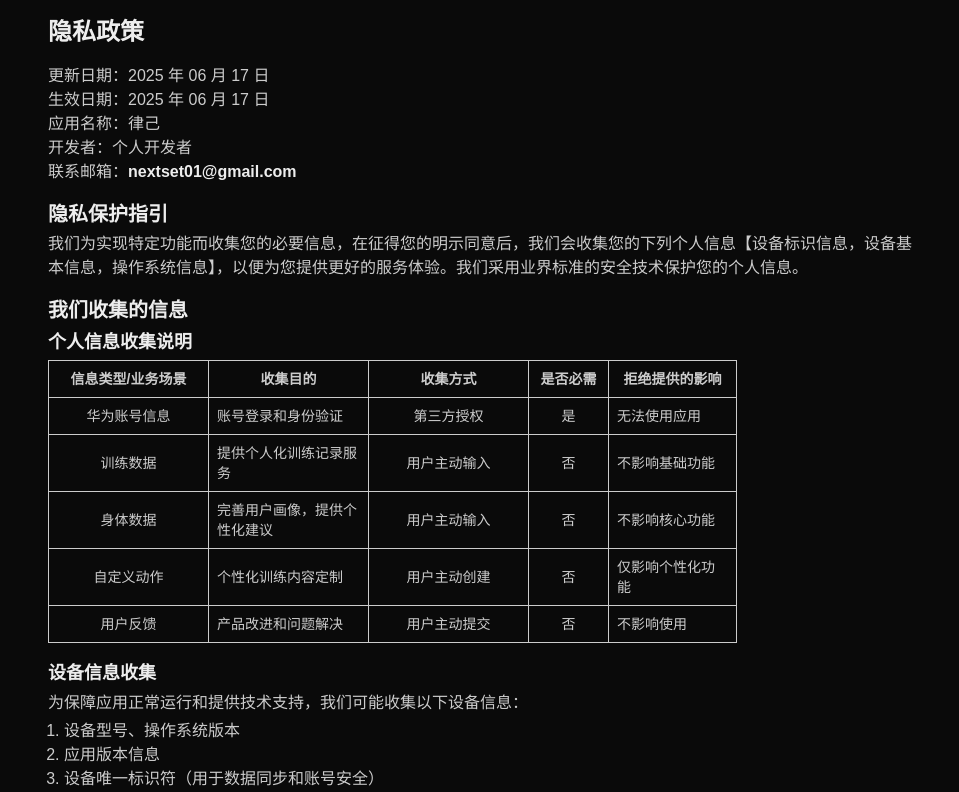
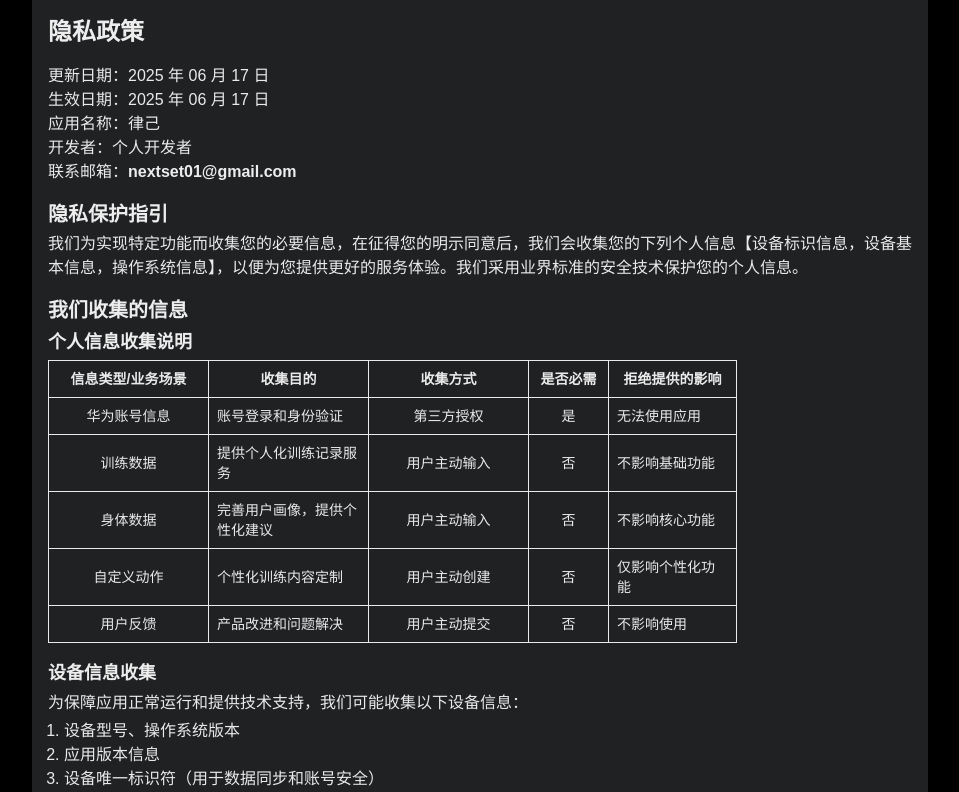
Before and after one commit to peng-xiao-shuai/nextset-h5, a Next.js app: page /dark/privacy in a window 1280 px wide. Shown: the top 792 px of the page, without its empty margins (160-1119 px from the left). Built offline with nearby package versions, Linux system fonts and the light colour scheme.

Commit message:
pref(H5): 调整样式

```diff
--- a/env.d.ts
+++ b/env.d.ts
@@ -2,7 +2,6 @@ declare interface CustomReactParams {
   params: Promise<{
     theme: 'dark' | 'light';
   }>;
-  // searchParams?: Promise<{ [key: string]: string | string[] | undefined }>;
 }
 
 declare interface CustomReactLayout extends CustomReactParams {
--- a/src/app/[theme]/feature-preview/page.tsx
+++ b/src/app/[theme]/feature-preview/page.tsx
@@ -1,24 +1,32 @@
 import { appInfo } from '@/config/ConfigData';
 import Image from 'next/image';
 import React from 'react';
+import { GenerateMetadata } from '../meta';
 
-export default async function FeaturePreviewPage(props: CustomReactParams) {
+export const generateMetadata = () => {
+  return GenerateMetadata('/feature-preview');
+};
+
+export default async function FeaturePreviewPage(props: {
+  params: Promise<{ theme: string }>;
+  searchParams: Promise<{ color: string }>;
+}) {
   const { theme } = await props.params;
-  const color = '#000'; //(await props.searchParams)?.color ?? '#000';
+  const color = (await props.searchParams)?.color ?? '#000';
 
   return (
-    <section className="max-w-3xl mx-auto px-4 py-8 bg-[#f2f3f5] dark:bg-black">
+    <section className="page-container max-w-3xl mx-auto px-4 py-8 bg-[#f2f3f5]! dark:bg-black!">
       <div
-        className="flex flex-col gap-4 p-6 rounded-xl mb-4 card"
-        style={{
-          background: `linear-gradient(0deg, rgba(255,255,255,0.6) 20%, ${color} 100%)`,
-        }}
+        className={`flex flex-col gap-4 p-6 rounded-xl mb-4 card bg-gradient-to-b from-[${color}] to-white/90 dark:from-white/40 dark:to-[#1f2123]/90`}
+        // style={{
+        //   background: `linear-gradient(0deg, rgba(255,255,255,0.6) 20%, ${color} 100%)`,
+        // }}
       >
         <div className="flex flex-col items-center">
-          <span className="font-bold text-xl mb-1">
+          <span className="font-bold text-xl mb-1 dark:text-white">
             HarmonyOS Next {appInfo.appName}
           </span>
-          <span className="font-bold text-base mb-4">
+          <span className="font-bold text-base mb-4 dark:text-white">
             原生开发、更流畅、更快速
           </span>
           <Image
--- a/src/app/[theme]/globals.css
+++ b/src/app/[theme]/globals.css
@@ -8,14 +8,25 @@
 }
 
 body {
-  background: #ffffff;
-  color: #171717;
+  /* background_primary */
+  background: #f1f3f5;
+  color: #191a1c;
   font-family: Arial, Helvetica, sans-serif;
   line-height: 1.5;
 
   @variant dark {
-    background: #0a0a0a;
-    color: #cccccc;
+    background: #000000;
+    color: #eaeaea;
+  }
+}
+
+.page-container {
+  /* background_secondary */
+  background: #ffffff;
+  color: #191a1c;
+  @variant dark {
+    background: #1f2123;
+    color: #eaeaea;
   }
 }
 
@@ -23,7 +34,7 @@ h1,
 h2,
 h3,
 a {
-  color: #171717;
+  color: #191a1c;
 
   @variant dark {
     color: #ededed;
@@ -54,7 +65,7 @@ a {
 }
 
 .card {
-  @apply bg-white rounded-3xl shadow-sm p-4;
+  @apply bg-white rounded-3xl p-4;
 
   @variant dark {
     @apply bg-[#1f2123];
--- a/src/app/[theme]/page.tsx
+++ b/src/app/[theme]/page.tsx
@@ -1,5 +1,10 @@
 import Image from 'next/image';
 import Link from 'next/link';
+import { GenerateMetadata } from './meta';
+
+export const generateMetadata = () => {
+  return GenerateMetadata('/');
+};
 
 export default function Home() {
   return (
--- a/src/app/[theme]/privacy/page.tsx
+++ b/src/app/[theme]/privacy/page.tsx
@@ -1,9 +1,14 @@
 import { appInfo, personalInfo, sdk } from '@/config/ConfigData';
 import React from 'react';
+import { GenerateMetadata } from '../meta';
+
+export const generateMetadata = () => {
+  return GenerateMetadata('/privacy');
+};
 
 export default function PrivacyPage() {
   return (
-    <section>
+    <section className="page-container">
       <h1>隐私政策</h1>
       <ol className="mb-4">
         <li>更新日期：2025 年 06 月 17 日</li>
--- a/src/app/[theme]/terms/page.tsx
+++ b/src/app/[theme]/terms/page.tsx
@@ -1,9 +1,14 @@
 import { appInfo } from '@/config/ConfigData';
 import React from 'react';
+import { GenerateMetadata } from '../meta';
+
+export const generateMetadata = () => {
+  return GenerateMetadata('/terms');
+};
 
 export default function TermsPage() {
   return (
-    <section>
+    <section className="page-container">
       <h1>用户服务协议</h1>
       <h2>一、总则条款</h2>
       <h3>1.1 协议性质与适用范围</h3>
--- a/src/app/[theme]/third-party/page.tsx
+++ b/src/app/[theme]/third-party/page.tsx
@@ -1,9 +1,14 @@
 import { sdk } from '@/config/ConfigData';
 import React from 'react';
+import { GenerateMetadata } from '../meta';
+
+export const generateMetadata = () => {
+  return GenerateMetadata('/third-party');
+};
 
 export default function ThirdPartyPage() {
   return (
-    <section>
+    <section className="page-container">
       <h1>第三方 SDK 列表</h1>
       <p>
         为了提供业务处理能力、响应速度或其他方面的考虑，我们会使用第三方服务商提供的软件工具开发包（简称SDK）来为您提供服务。我们会对
```
